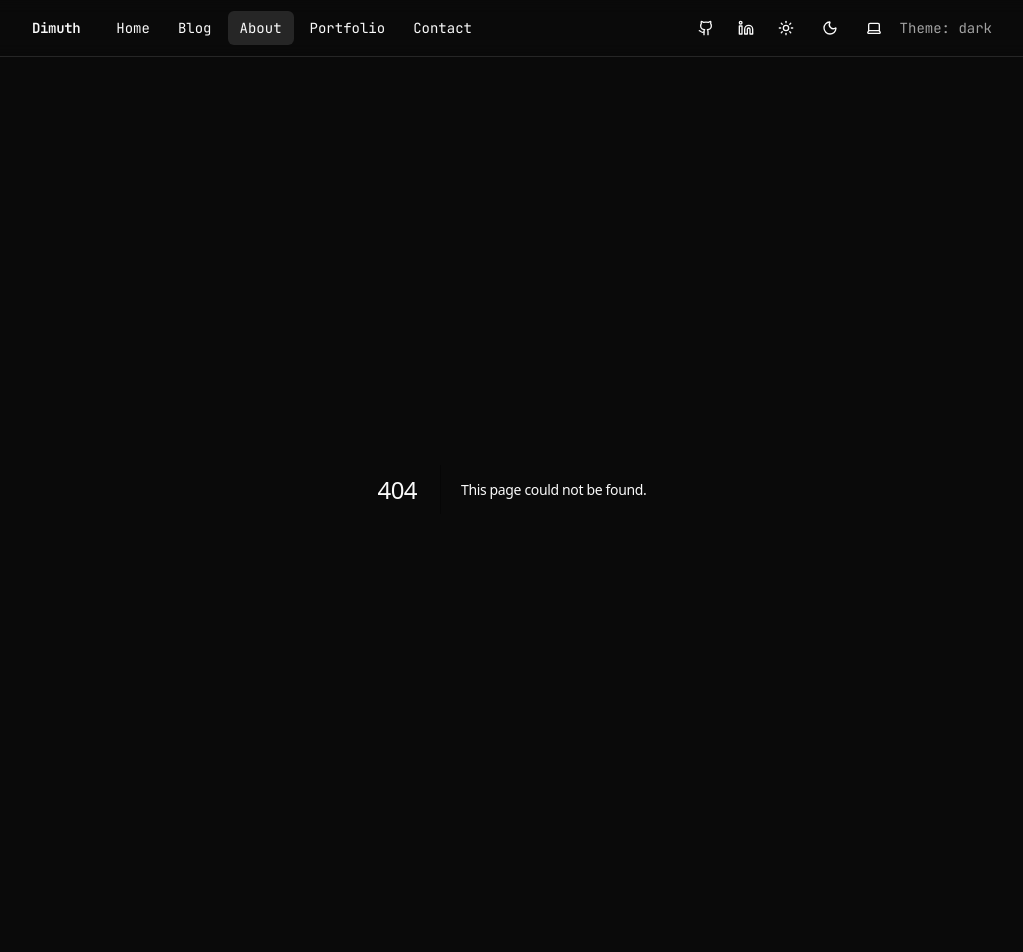
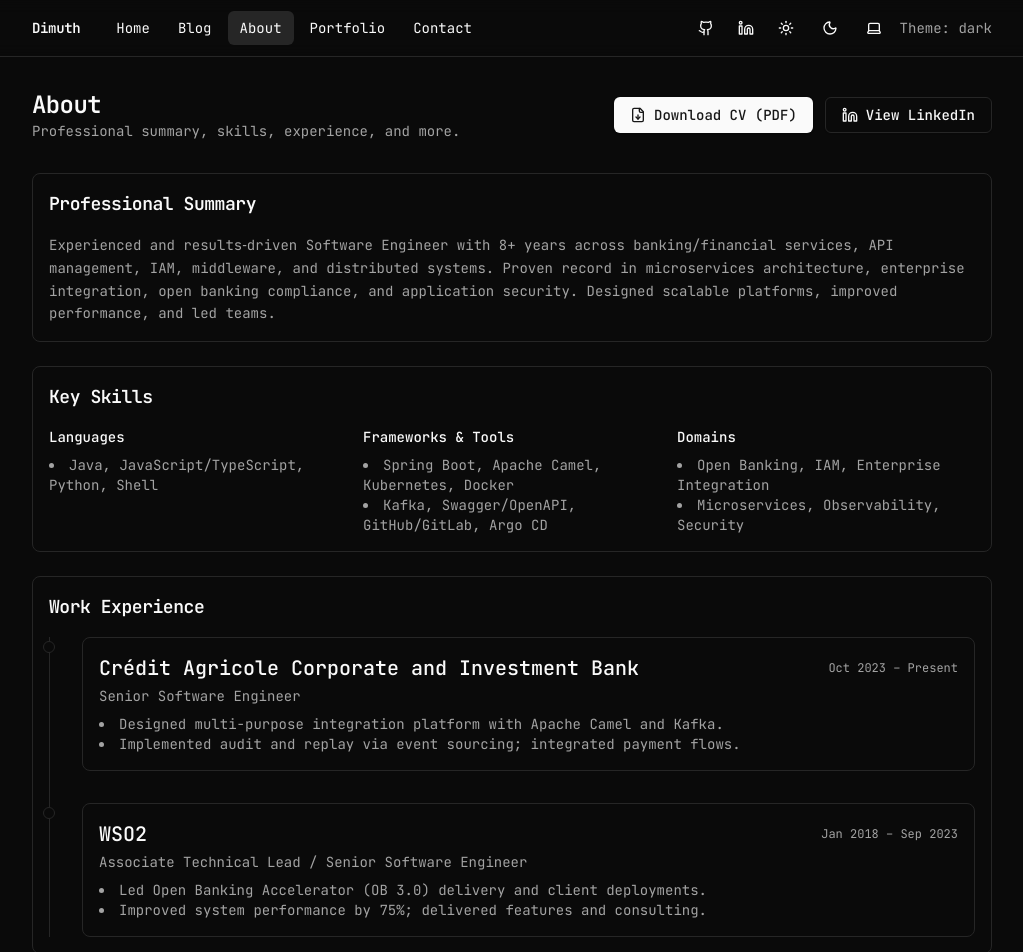
Before and after one commit to dimuthnc/dimuth-portfolio, a Next.js app: page /about in a window 1280 px wide. Before the commit this address had no page. Shown: the top 952 px of the page, without its empty margins (128-1151 px from the left). Before the commit the page ends 921 px from the top, so only its background shows below. Built offline with nearby package versions, Linux system fonts and the light colour scheme.

Commit message:
Adding about section

```diff
--- /dev/null
+++ b/src/app/about/page.tsx
@@ -0,0 +1,151 @@
+import Link from "next/link";
+import { Button } from "@/components/ui/button";
+import CollapsibleSection from "@/components/collapsible-section";
+import { FileDown, Linkedin } from "lucide-react";
+
+export const metadata = { title: "About" };
+
+export default function AboutPage() {
+  return (
+    <div className="space-y-8">
+      <header className="flex flex-col items-start justify-between gap-4 sm:flex-row sm:items-center">
+        <div>
+          <h1 className="text-2xl font-semibold tracking-tight">About</h1>
+          <p className="text-sm text-muted-foreground">Professional summary, skills, experience, and more.</p>
+        </div>
+        <div className="flex flex-wrap gap-3">
+          <Button asChild>
+            <a href="/docs/cv.pdf" download="Dimuth-Menikgamage-CV.pdf" aria-label="Download CV as PDF">
+              <FileDown className="size-4" />
+              Download CV (PDF)
+            </a>
+          </Button>
+          <Button asChild variant="outline">
+            <Link href="https://www.linkedin.com/in/dimuththaraka" target="_blank" rel="noopener" aria-label="Open LinkedIn in new tab">
+              <Linkedin className="size-4" />
+              View LinkedIn
+            </Link>
+          </Button>
+        </div>
+      </header>
+
+      <div className="space-y-6">
+        <CollapsibleSection title="Professional Summary" id="summary">
+          <p className="text-sm leading-relaxed text-muted-foreground">
+            Experienced and results‑driven Software Engineer with 8+ years across banking/financial services,
+            API management, IAM, middleware, and distributed systems. Proven record in microservices architecture,
+            enterprise integration, open banking compliance, and application security. Designed scalable platforms,
+            improved performance, and led teams.
+          </p>
+        </CollapsibleSection>
+
+        <CollapsibleSection title="Key Skills" id="skills">
+          <div className="grid gap-4 sm:grid-cols-2 lg:grid-cols-3">
+            <div>
+              <h3 className="text-sm font-medium">Languages</h3>
+              <ul className="mt-2 list-inside list-disc text-sm text-muted-foreground">
+                <li>Java, JavaScript/TypeScript, Python, Shell</li>
+              </ul>
+            </div>
+            <div>
+              <h3 className="text-sm font-medium">Frameworks & Tools</h3>
+              <ul className="mt-2 list-inside list-disc text-sm text-muted-foreground">
+                <li>Spring Boot, Apache Camel, Kubernetes, Docker</li>
+                <li>Kafka, Swagger/OpenAPI, GitHub/GitLab, Argo CD</li>
+              </ul>
+            </div>
+            <div>
+              <h3 className="text-sm font-medium">Domains</h3>
+              <ul className="mt-2 list-inside list-disc text-sm text-muted-foreground">
+                <li>Open Banking, IAM, Enterprise Integration</li>
+                <li>Microservices, Observability, Security</li>
+              </ul>
+            </div>
+          </div>
+        </CollapsibleSection>
+
+        <CollapsibleSection title="Work Experience" id="experience">
+          <ol className="relative border-l pl-6">
+            <li className="mb-8 ml-2">
+              <div className="absolute -left-[7px] mt-1 size-3 rounded-full border bg-background" />
+              <div className="rounded-lg border p-4">
+                <div className="flex flex-wrap items-center justify-between gap-2">
+                  <h3 className="font-medium">Crédit Agricole Corporate and Investment Bank</h3>
+                  <span className="text-xs text-muted-foreground">Oct 2023 – Present</span>
+                </div>
+                <p className="mt-1 text-sm text-muted-foreground">Senior Software Engineer</p>
+                <ul className="mt-2 list-inside list-disc text-sm text-muted-foreground">
+                  <li>Designed multi-purpose integration platform with Apache Camel and Kafka.</li>
+                  <li>Implemented audit and replay via event sourcing; integrated payment flows.</li>
+                </ul>
+              </div>
+            </li>
+            <li className="mb-0 ml-2">
+              <div className="absolute -left-[7px] mt-1 size-3 rounded-full border bg-background" />
+              <div className="rounded-lg border p-4">
+                <div className="flex flex-wrap items-center justify-between gap-2">
+                  <h3 className="font-medium">WSO2</h3>
+                  <span className="text-xs text-muted-foreground">Jan 2018 – Sep 2023</span>
+                </div>
+                <p className="mt-1 text-sm text-muted-foreground">Associate Technical Lead / Senior Software Engineer</p>
+                <ul className="mt-2 list-inside list-disc text-sm text-muted-foreground">
+                  <li>Led Open Banking Accelerator (OB 3.0) delivery and client deployments.</li>
+                  <li>Improved system performance by 75%; delivered features and consulting.</li>
+                </ul>
+              </div>
+            </li>
+          </ol>
+        </CollapsibleSection>
+
+        <CollapsibleSection title="Education" id="education">
+          <div className="grid gap-4 sm:grid-cols-2">
+            <div className="rounded-lg border p-4">
+              <h3 className="font-medium">University of Moratuwa</h3>
+              <p className="text-sm text-muted-foreground">B.Sc. (Hons) in Engineering, Computer Science & Engineering</p>
+              <p className="mt-1 text-xs text-muted-foreground">Second Class Upper Division • GPA 3.61 / 4.20</p>
+            </div>
+          </div>
+        </CollapsibleSection>
+
+        <CollapsibleSection title="Certifications" id="certifications">
+          <ul className="list-inside list-disc text-sm text-muted-foreground">
+            <li>Certified Kubernetes Application Developer (CKAD) — 2025</li>
+          </ul>
+        </CollapsibleSection>
+
+        <CollapsibleSection title="Achievements" id="achievements">
+          <ul className="list-inside list-disc text-sm text-muted-foreground">
+            <li>Mathematics Olympiad, Sri Lanka — High Distinctions (2009, 2010)</li>
+            <li>IEEEXtreme World Rank: 314 (2015), 424 (2016)</li>
+            <li>G.C.E A/L: A grades for all three subjects (Top 2%)</li>
+          </ul>
+        </CollapsibleSection>
+
+        <CollapsibleSection title="Publications" id="publications">
+          <ul className="list-inside list-disc text-sm">
+            <li>
+              <a className="text-primary hover:underline" href="https://wso2.com/library/article/why-banks-should-become-tpps/" target="_blank" rel="noopener">
+                Why Banks Should Consider Becoming Third Party Providers (WSO2 Library)
+              </a>
+            </li>
+            <li>
+              <a className="text-primary hover:underline" href="https://medium.com/@dimuth/a-deep-dive-transaction-risk-analysis-open-banking-psd2" target="_blank" rel="noopener">
+                A Deep Dive of Transaction Risk Analysis for Open Banking and PSD2 (Medium)
+              </a>
+            </li>
+            <li>
+              <a className="text-primary hover:underline" href="https://medium.com/" target="_blank" rel="noopener">
+                Integrating Fraud detection systems with Open Banking (Medium)
+              </a>
+            </li>
+            <li>
+              <a className="text-primary hover:underline" href="https://wso2.com/library/" target="_blank" rel="noopener">
+                How to limit number of active concurrent user sessions with WSO2 Identity Server (WSO2 Library)
+              </a>
+            </li>
+          </ul>
+        </CollapsibleSection>
+      </div>
+    </div>
+  );
+}
--- /dev/null
+++ b/src/components/collapsible-section.tsx
@@ -0,0 +1,64 @@
+"use client"
+
+import { useId, useState, useEffect } from "react"
+import { Button } from "@/components/ui/button"
+import { ChevronDown, ChevronRight } from "lucide-react"
+import { cn } from "@/lib/utils"
+
+export function CollapsibleSection({
+  title,
+  children,
+  id,
+  defaultOpen = true,
+}: {
+  title: string
+  id?: string
+  children: React.ReactNode
+  defaultOpen?: boolean
+}) {
+  const contentId = useId()
+  const [open, setOpen] = useState(defaultOpen)
+
+  // On mount, ensure sections start open on larger screens
+  useEffect(() => {
+    const mq = window.matchMedia("(min-width: 768px)")
+    const handler = (e: MediaQueryListEvent | MediaQueryList) => {
+      if ("matches" in e) setOpen(e.matches)
+    }
+    handler(mq)
+    const listener = (e: MediaQueryListEvent) => handler(e)
+    mq.addEventListener("change", listener)
+    return () => mq.removeEventListener("change", listener)
+  }, [])
+
+  return (
+    <section id={id} className="rounded-lg border">
+      <div className="flex items-center justify-between p-4">
+        <h2 className="text-lg font-semibold tracking-tight">{title}</h2>
+        <div className="md:hidden">
+          <Button
+            variant="ghost"
+            size="sm"
+            aria-expanded={open}
+            aria-controls={contentId}
+            onClick={() => setOpen((v) => !v)}
+          >
+            {open ? <ChevronDown className="size-4" /> : <ChevronRight className="size-4" />}
+            <span className="sr-only">Toggle {title}</span>
+          </Button>
+        </div>
+      </div>
+      <div
+        id={contentId}
+        className={cn(
+          "px-4 pb-4 md:block",
+          open ? "block" : "hidden md:block"
+        )}
+      >
+        {children}
+      </div>
+    </section>
+  )
+}
+
+export default CollapsibleSection
```
Also changed, not shown: 1 other file (tests, documents, lock files or other folders).
